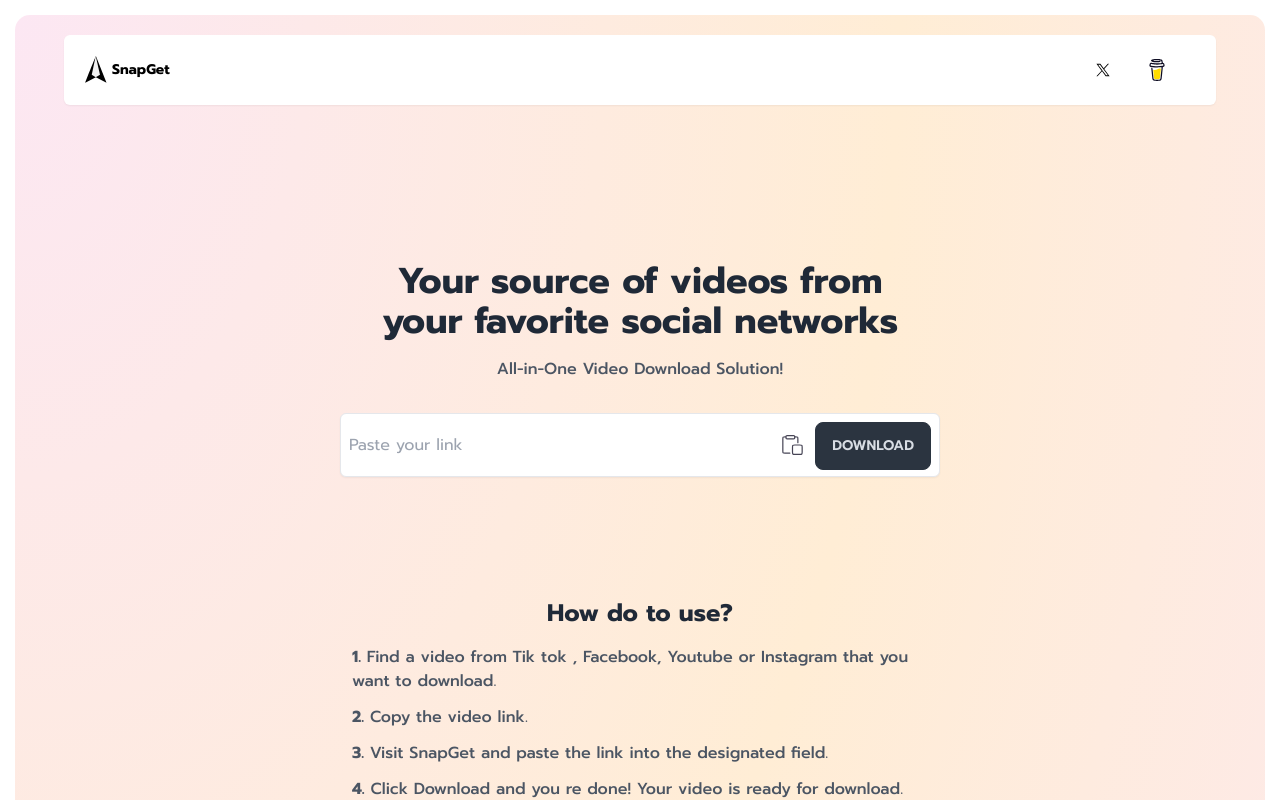
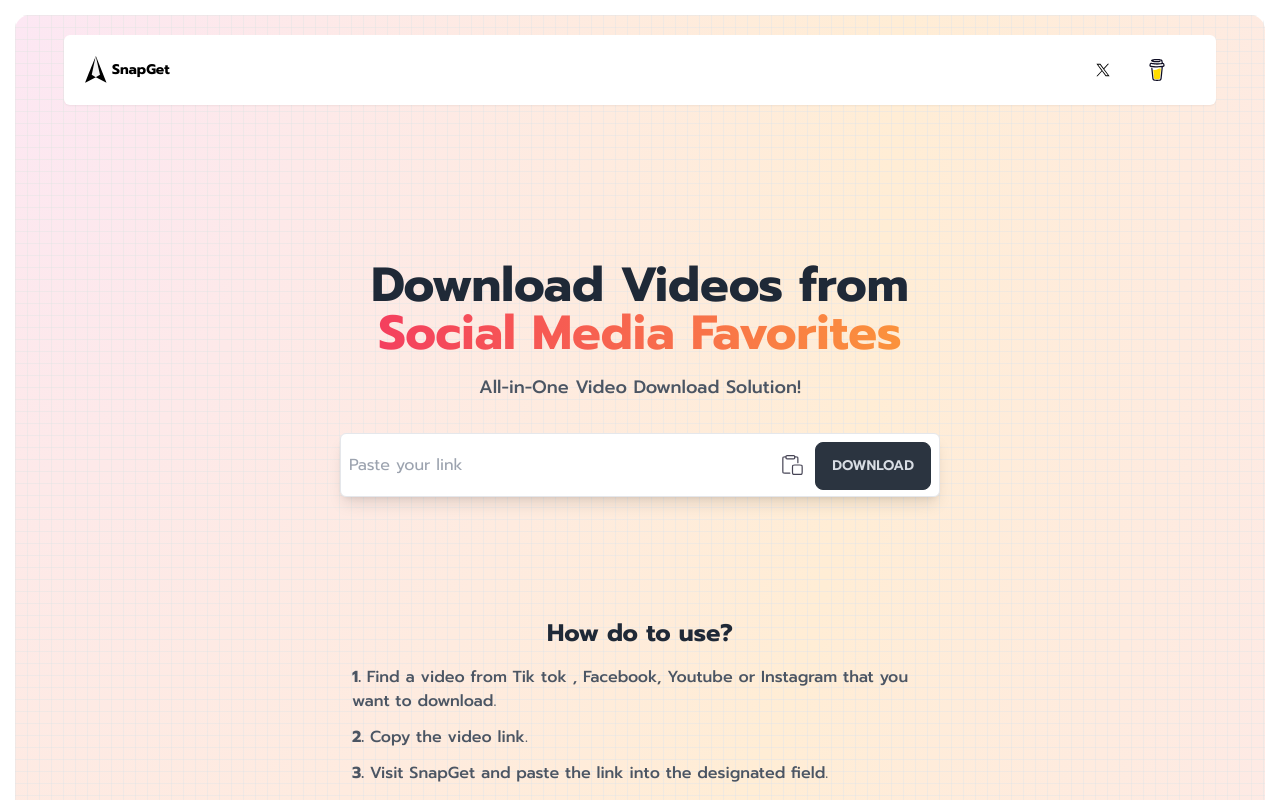
Before and after one commit to Juliancho2/SnapGet, a Next.js app: page / in a window 1280 px wide. Shown: the top 800 px of the page. Built offline with nearby package versions, Linux system fonts and the light colour scheme.

Commit message:
Bg and title modified

```diff
--- a/src/app/globals.css
+++ b/src/app/globals.css
@@ -7,4 +7,5 @@
     background:radial-gradient(at left top, rgb(252, 231, 243), rgb(255, 237, 213), rgb(252, 231, 243));
     margin: 15px;
     border-radius: 15px;
+    position: relative;
 }
--- a/src/app/layout.tsx
+++ b/src/app/layout.tsx
@@ -19,9 +19,13 @@
 }) {
   return (
     <html lang="en">
-      <body className={inter.className}>
-        {children}
-        <Analytics/>
+      <body className={`${inter.className} `}>
+        <div className='absolute bg-gradient bg-cuadricula bg-opacity-5 w-full h-full top-0 left-0 rounded-xl'>
+        </div>
+        <div className='z-20 relative'>
+          {children}
+          <Analytics />
+        </div>
       </body>
     </html>
   );
--- a/src/components/atomic/TextInput.tsx
+++ b/src/components/atomic/TextInput.tsx
@@ -16,7 +16,7 @@
   };
 
   return (
-    <div className='bg-white h-[64px] w-full flex p-2 rounded-md shadow-sm border'>
+    <div className='bg-white h-[64px] w-full flex p-2 rounded-md shadow-lg border'>
       <input value={url} required onChange={(e) => setUrl(e.target.value)} type="text " className=' h-full w-full outline-none' placeholder='Paste your link' />
       {
        url.trim().length === 0
--- a/src/components/molecules/Download.tsx
+++ b/src/components/molecules/Download.tsx
@@ -46,8 +46,8 @@
       {
         context && <div className='flex flex-col gap-8 items-center md:mt-24 justify-center z-10'>
           <div>
-            <Text styles='text-4xl  font-bold text-center  '>Your source of videos  from <br /> your favorite social networks</Text>
-            <p className='mt-4 text-gray-600 font-medium text-center'>All-in-One Video Download Solution!</p>
+            <Text styles='text-4xl sm:text-5xl font-bold text-center  '>Download Videos from <br /> <span className='bg-gradient-to-r from-rose-500 to-orange-400 bg-clip-text text-transparent'>Social Media Favorites</span> </Text>
+            <p className='mt-4 text-gray-600 font-medium text-center text-lg'>All-in-One Video Download Solution!</p>
           </div>
           <form className='w-full md:w-[600px] h-auto' onSubmit={(e) => handleSubmit(e)}>
             <TextInput loading={context?.loading} setUrl={context?.handleUrlInput} url={context?.urlInput} />
--- a/src/components/organisms/Footer.tsx
+++ b/src/components/organisms/Footer.tsx
@@ -2,7 +2,7 @@
 
 const Footer = () => {
   return (
-    <footer className='bg-black rounded-md p-1 min-h-[15vh]'>
+    <footer className='bg-black rounded-md p-1 min-h-[15vh] z-10'>
 
       <div className='max-w-6xl mx-auto text-xs flex flex-col items-center text-gray-300 py-5 space-y-2 '>
         <p>Made by @julianchoms</p>
--- a/src/components/organisms/Hero.tsx
+++ b/src/components/organisms/Hero.tsx
@@ -3,7 +3,8 @@
 
 const Hero = () => {
   return (
-    <div className='max-w-6xl mx-auto px-2  mt-10 md:mt-10 grid  min-h-[30vh] relative '>
+    <div className='max-w-6xl mx-auto px-2  mt-10 md:mt-10 grid  min-h-[30vh] '>
+
       <Download />
     </div>
   );
--- a/tailwind.config.ts
+++ b/tailwind.config.ts
@@ -4,12 +4,18 @@
   content: [
     './src/pages/**/*.{js,ts,jsx,tsx,mdx}',
     './src/components/**/*.{js,ts,jsx,tsx,mdx}',
-    './src/app/**/*.{js,ts,jsx,tsx,mdx}',
+    './src/app/**/*.{js,ts,jsx,tsx,mdx}'
   ],
   theme: {
     extend: {
-    },
+      backgroundImage: {
+        gradient: 'linear-gradient(rgba(230, 230, 230, 0.56) 0.6000000000000001px, transparent 0.6000000000000001px), linear-gradient(to right, rgba(230, 230, 230, 0.56) 0.6000000000000001px, rgba(162, 162, 184, 0) 0.6000000000000001px)'
+      },
+      backgroundSize: {
+        cuadricula: '12px 12px'
+      }
+    }
   },
-  plugins: [require('daisyui')],
+  plugins: [require('daisyui')]
 };
 export default config;
```
